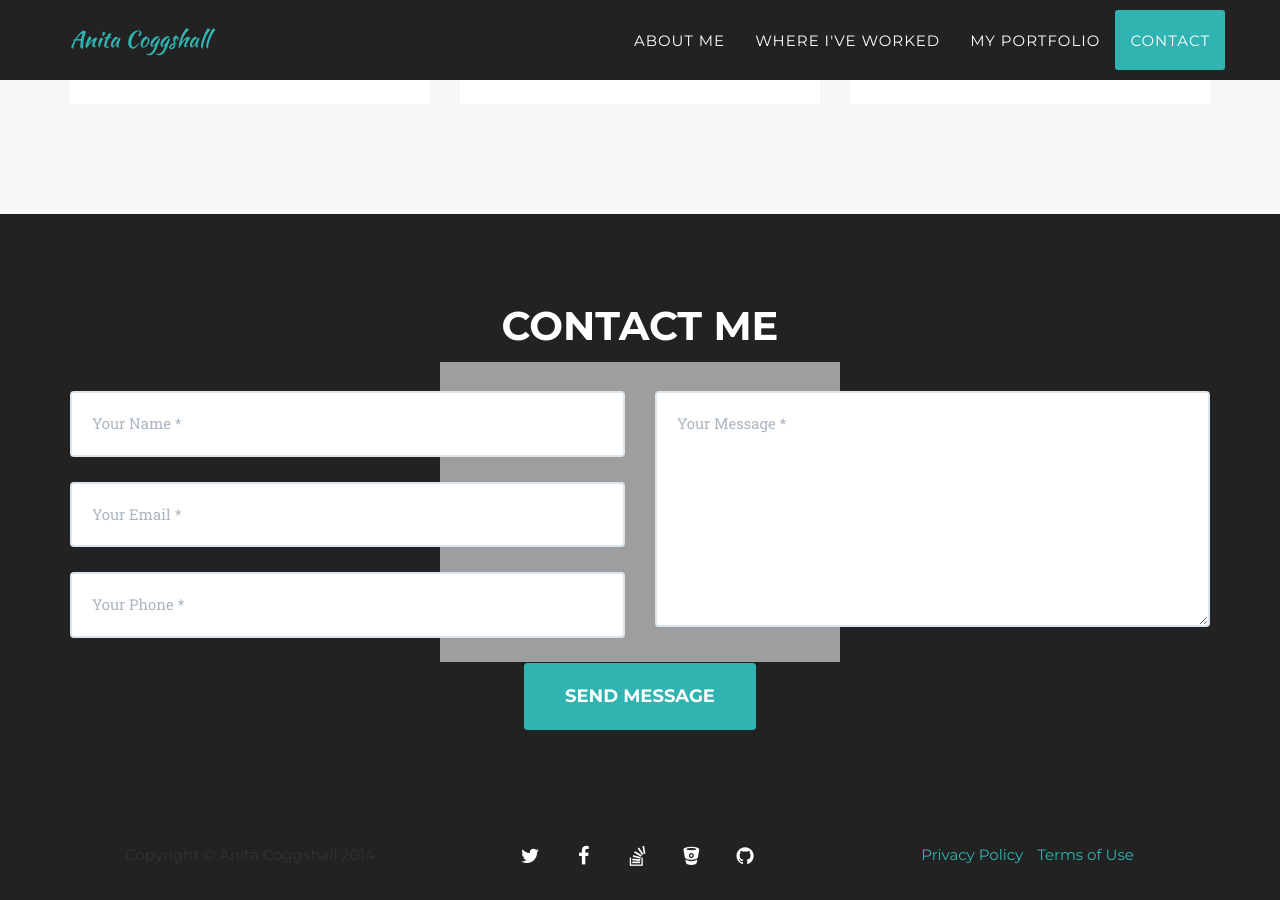
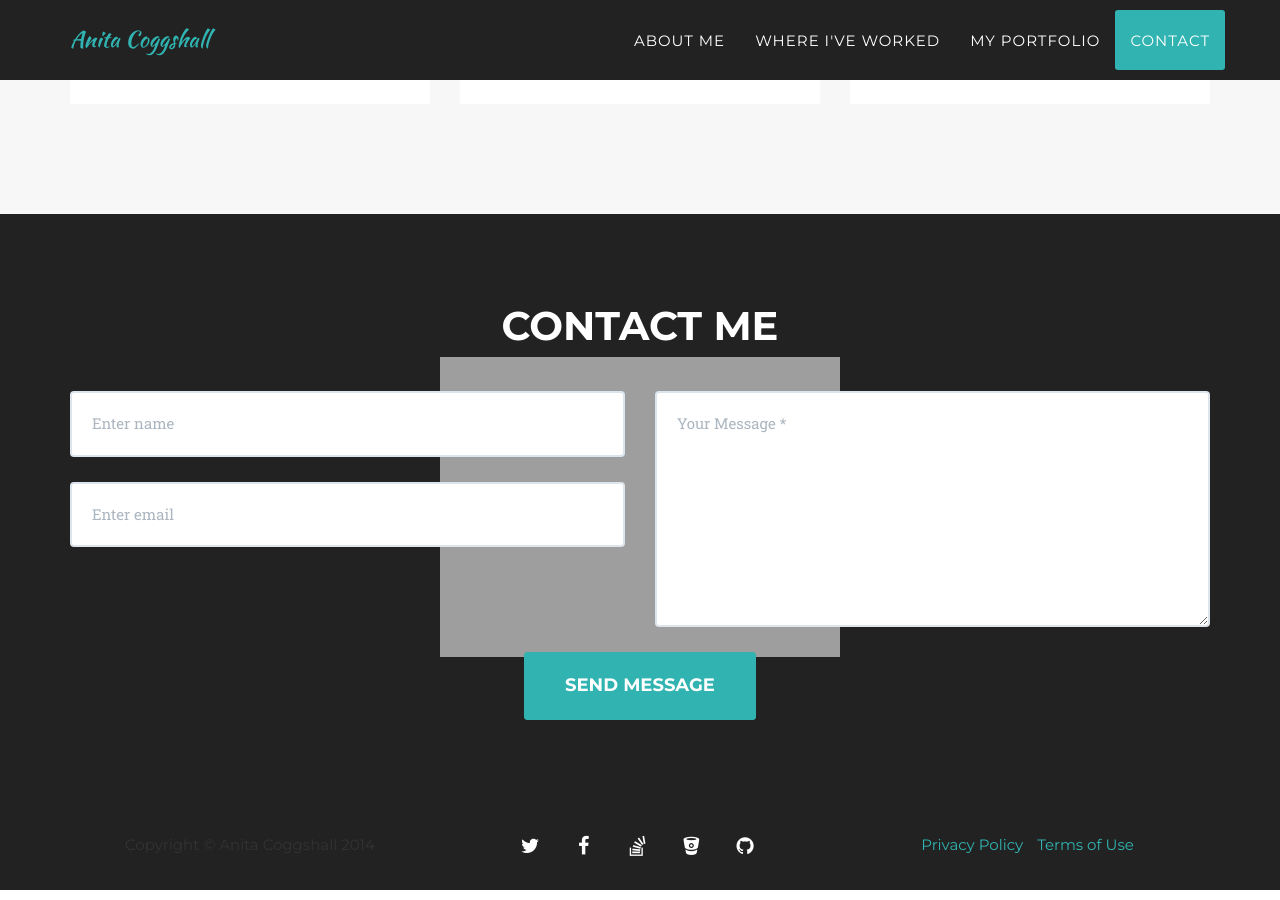
Before and after one commit to vpoola88/anita-portfolio, a Jekyll site: the page built from index.html, in a window 1280 px wide and 900 px high, scrolled down 3529 px. Built offline with Jekyll 4.4.1, drawn with Linux system fonts in a browser that asks for light colours; some web fonts are replaced.

Commit message:
contact form fix

```diff
--- a/_includes/contact.html
+++ b/_includes/contact.html
@@ -9,7 +9,7 @@
             </div>
             <div class="row">
                 <div class="col-lg-12">
-                    <form name="sentMessage" id="contactForm" novalidate>
+<!--                     <form name="sentMessage" id="contactForm" novalidate>
                         <div class="row">
                             <div class="col-md-6">
                                 <div class="form-group">
@@ -37,6 +37,36 @@
                                 <button type="submit" class="btn btn-xl">Send Message</button>
                             </div>
                         </div>
+                    </form> -->
+                    <form name="sentMessage" id="contactForm"method="POST" action="////formspree.io/vpoola88@gmail.com">
+                        <div class="row">
+                            <div class="col-md-6">
+
+                                <div class="form-group">
+                                    <!-- <label for="exampleInputName">Name</label> -->
+                                    <input type="text" name="name" class="form-control" id="exampleInputName" placeholder="Enter name">
+                                </div>
+
+                                <div class="form-group">
+                                    <!-- <label for="exampleInputEmail1">Email address</label> -->
+                                    <input name="_replyto" type="email" class="form-control" id="exampleInputEmail1" placeholder="Enter email">
+                                </div>
+                            </div>
+
+                            <div class="col-md-6">
+
+                                <div class="form-group">
+                                    <!-- <label for="exampleTextArea">Tell Us About Your Case</label> -->
+                                    <textarea name="message" class="form-control" rows="3" placeholder="Your Message *"></textarea>
+                                </div>
+                            </div>
+                            <div class="clearfix"></div>
+                            <div class="col-lg-12 text-center">
+                                <div id="success"></div>
+                                <input type="text" name="_gotcha" style="display:none">
+                                <button type="submit" class="btn btn-xl">Send Message</button>
+                            </div>
+                        </div>
                     </form>
                 </div>
             </div>
--- a/_includes/modals.html
+++ b/_includes/modals.html
@@ -28,7 +28,7 @@
 
                                 {% else %}
                                     <li>Client:
-                                        <strong><a href="{{ post.link }} target="_blank">{{ post.client }}</a>
+                                        <strong><a href="{{ post.link }}" target="_blank">{{ post.client }}</a>
                                         </strong>
                                     </li>
                                 {% endif %}
```
Also changed, not shown: 4 other files.
